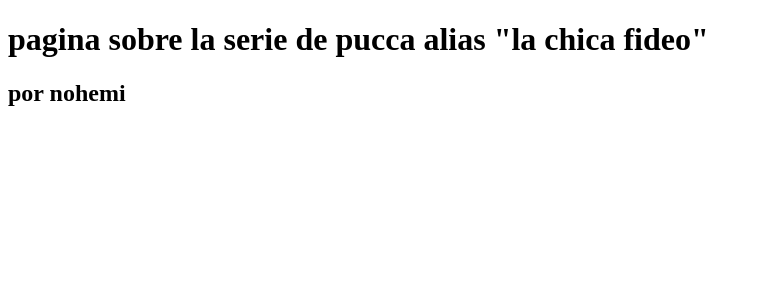
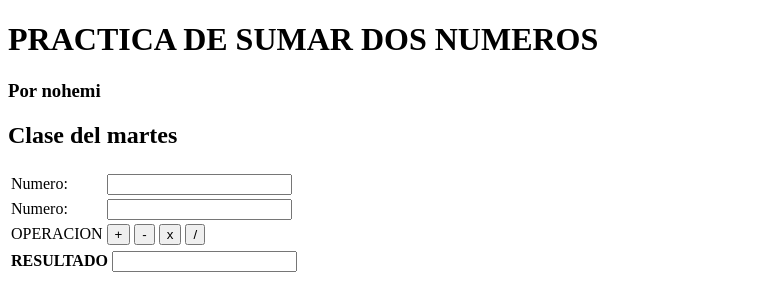
Before and after one commit to nohemicortes/pucca, a plain HTML site: page index.html in a window 1280 px wide. Shown: the whole page, without its empty margins (0-760 px from the left). Drawn offline with Linux system fonts and the light colour scheme.

Commit message:
paso??: cambios al index.html para que haga operaciones

```diff
--- a/index.html
+++ b/index.html
@@ -4,7 +4,55 @@
 	<title>pagina no oficial de la chica fideo</title>
 </head>
 <body>
- 	<h1>pagina sobre la serie de pucca alias "la chica fideo"</h1>
- 	<h2>por nohemi</h2>
+ 	<h1>PRACTICA DE SUMAR DOS NUMEROS</h1>
+ 	<h3>Por nohemi</h3>
+ 	<H2>Clase del martes</H2>
+<FORM name="registro">
+	<table>
+		<tr>
+			<tr><td>Numero:</td>
+			 <td><input type="text" name="dato1" id="dato1"></td></tr>
+			<tr><td>Numero:</td>
+			 <td><input type="text" name="dato2" id="dato2"></td></tr>
+		</tr>
+		<td>OPERACION</td>
+		<td><input type="button" name="ENVIAR" value="+" onclick="sumadedatos()">
+		<input type="button" name="ENVIAR" value="-" onclick="restadedatos()">
+		<input type="button" name="ENVIAR" value="x" onclick="muliplicaciondedatos()">
+		<input type="button" name="ENVIAR" value="/" onclick="diviciondedatos()"></td>
+
+	</table>
+	<table>
+		<tr>
+			<td><b>RESULTADO</b></td>
+			<td><input type="text" name="jin" id="jin"></td>
+		</tr>
+	</table>
+</FORM>
+<script type="text/javascript">
+	function sumadedatos(){
+		var d1=parseInt(document.getElementById("dato1").value);
+		var d2=parseInt(document.getElementById("dato2").value);
+		document.registro.jin.value=d1+d2;		// body...
+	}
+
+	function restadedatos(){
+		var d1=parseInt(document.getElementById("dato1").value);
+		var d2=parseInt(document.getElementById("dato2").value);
+		document.registro.jin.value=d1-d2;		// body...
+	}
+
+	function muliplicaciondedatos(){
+		var d1=parseInt(document.getElementById("dato1").value);
+		var d2=parseInt(document.getElementById("dato2").value);
+		document.registro.jin.value=d1*d2;		// body...
+	}
+
+	function diviciondedatos(){
+		var d1=parseInt(document.getElementById("dato1").value);
+		var d2=parseInt(document.getElementById("dato2").value);
+		document.registro.jin.value=d1/d2;		// body...
+	}
+</script>
 </body>
 </html>
```
